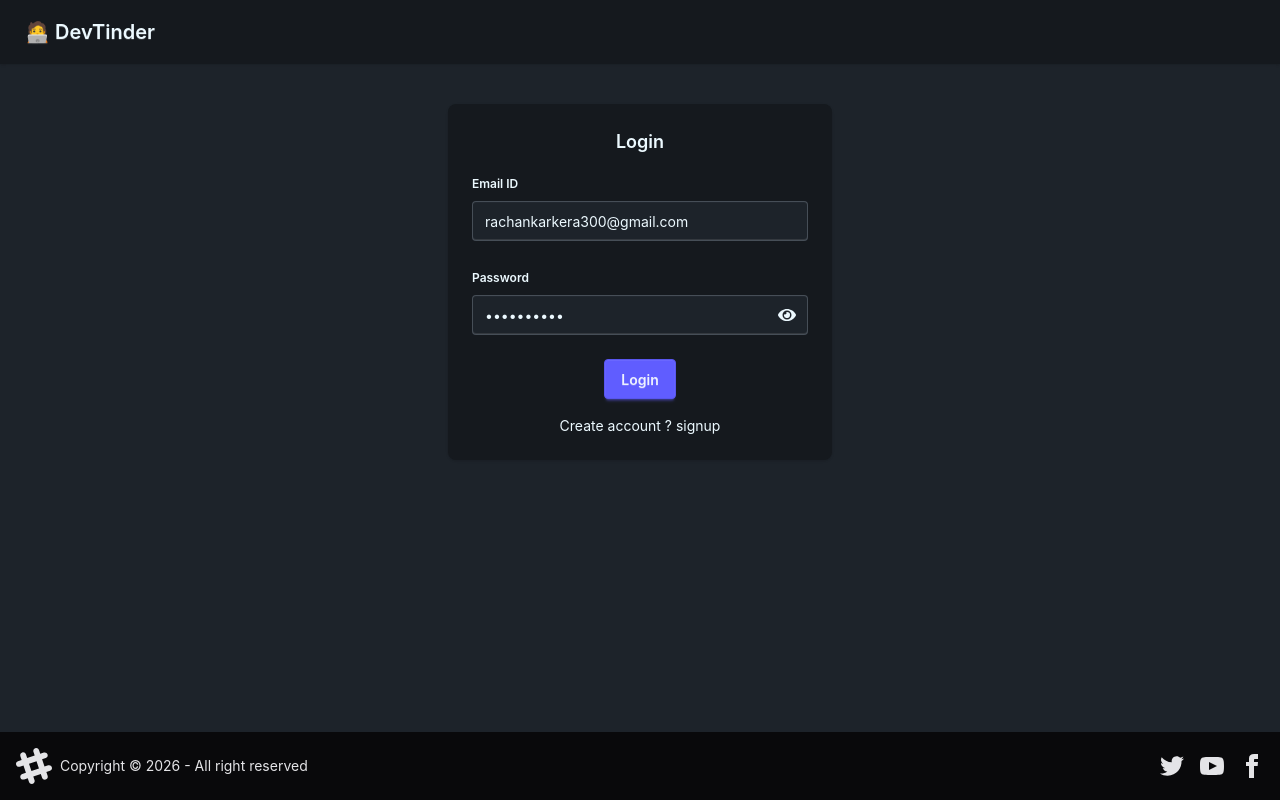
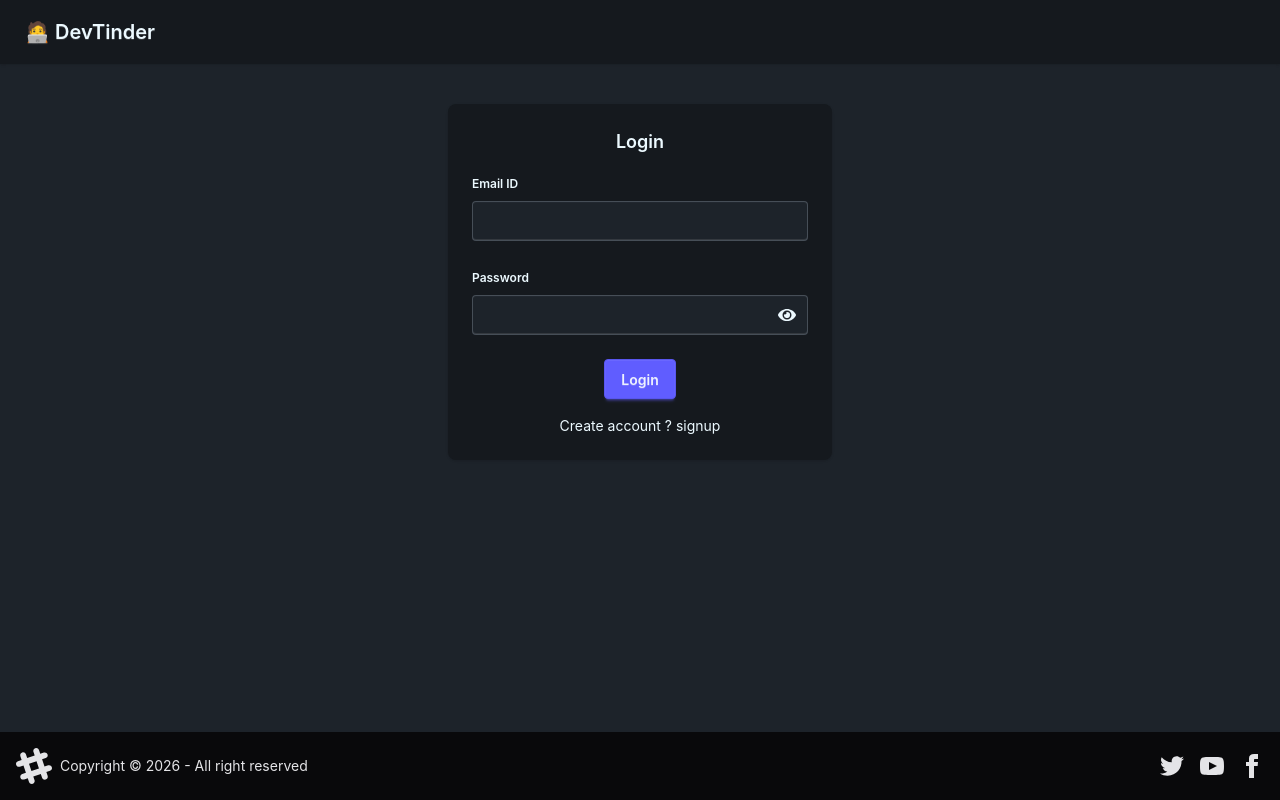
Before and after one commit to rkarkera/DevTinder, a React (Vite) app in the folder frontend/: page /login in a window 1280 px wide. Built offline with nearby package versions, Linux system fonts and the light colour scheme; no server answers.

Commit message:
change on login page

```diff
--- a/frontend/src/pages/Login.jsx
+++ b/frontend/src/pages/Login.jsx
@@ -9,8 +9,8 @@ import { FaEye, FaEyeSlash } from "react-icons/fa";
 const API_URL = import.meta.env.VITE_API_URL;
 
 const Login = () => {
-  const [email, setEmail] = useState("rachankarkera300@gmail.com");
-  const [password, setPassword] = useState("Rachan@123");
+  const [email, setEmail] = useState("");
+  const [password, setPassword] = useState("");
   const [firstName, setFirstName] = useState("");
   const [lastName, setLastName] = useState("");
   const [age, setAge] = useState("");
```
